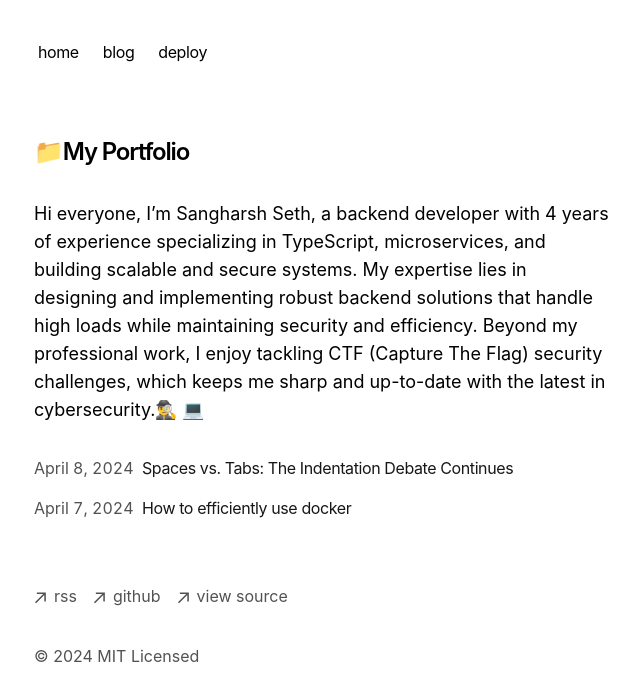
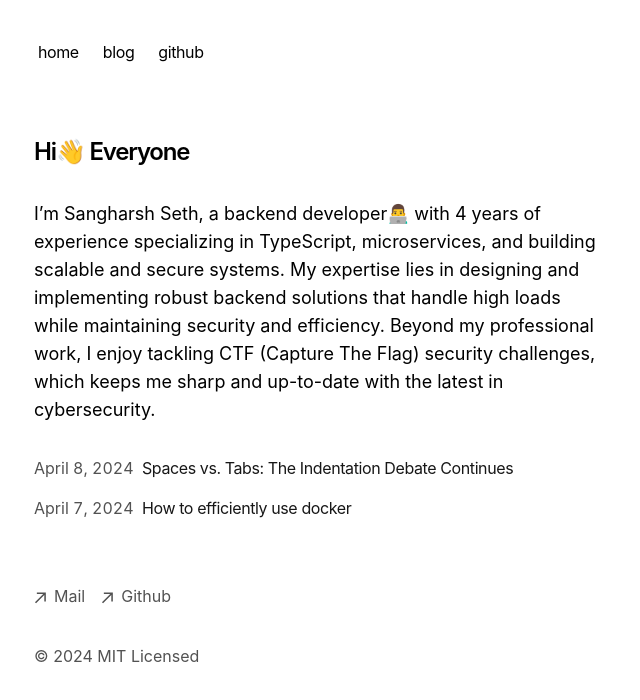
Before and after one commit to SangharshSeth/portfolio-website, a Next.js app: page / in a window 1280 px wide. Shown: the top 700 px of the page, without its empty margins (318-958 px from the left). Built offline with nearby package versions, Linux system fonts and the light colour scheme.

Commit message:
Website polish and many improvements

```diff
--- a/app/components/footer.tsx
+++ b/app/components/footer.tsx
@@ -24,10 +24,10 @@ export default function Footer() {
             className="flex items-center transition-all hover:text-neutral-800 dark:hover:text-neutral-100"
             rel="noopener noreferrer"
             target="_blank"
-            href="/rss"
+            href="mailto://sangharshbgh@gmail.com"
           >
             <ArrowIcon />
-            <p className="ml-2 h-7">rss</p>
+            <p className="ml-2 h-7">Mail</p>
           </a>
         </li>
         <li>
@@ -35,21 +35,10 @@ export default function Footer() {
             className="flex items-center transition-all hover:text-neutral-800 dark:hover:text-neutral-100"
             rel="noopener noreferrer"
             target="_blank"
-            href="https://github.com/vercel/next.js"
+            href="https://github.com/sangharshseth"
           >
             <ArrowIcon />
-            <p className="ml-2 h-7">github</p>
-          </a>
-        </li>
-        <li>
-          <a
-            className="flex items-center transition-all hover:text-neutral-800 dark:hover:text-neutral-100"
-            rel="noopener noreferrer"
-            target="_blank"
-            href="https://vercel.com/templates/next.js/portfolio-starter-kit"
-          >
-            <ArrowIcon />
-            <p className="ml-2 h-7">view source</p>
+            <p className="ml-2 h-7">Github</p>
           </a>
         </li>
       </ul>
--- a/app/components/nav.tsx
+++ b/app/components/nav.tsx
@@ -7,9 +7,9 @@ const navItems = {
   '/blog': {
     name: 'blog',
   },
-  'https://vercel.com/templates/next.js/portfolio-starter-kit': {
-    name: 'deploy',
-  },
+  '/github.com/sangharshseth': {
+    name: 'github'
+  }
 }
 
 export function Navbar() {
--- a/app/layout.tsx
+++ b/app/layout.tsx
@@ -12,7 +12,7 @@ export const metadata: Metadata = {
   metadataBase: new URL(baseUrl),
   title: {
     default: 'Sangharsh',
-    template: '%s | Next.js Portfolio Starter',
+    template: '%s | The backend garden',
   },
   description: 'This is my portfolio.',
   openGraph: {
--- a/app/page.tsx
+++ b/app/page.tsx
@@ -4,11 +4,10 @@ export default function Page() {
   return (
     <section>
       <h1 className="mb-8 text-2xl font-semibold tracking-tighter flex items-center">
-        <span role="img" aria-label="portfolio">📁</span> My Portfolio
+        Hi👋 Everyone
       </h1>
       <p className="mb-4 text-lg">
-        {`Hi everyone, I’m Sangharsh Seth, a backend developer with 4 years of experience specializing in TypeScript, microservices, and building scalable and secure systems. My expertise lies in designing and implementing robust backend solutions that handle high loads while maintaining security and efficiency. Beyond my professional work, I enjoy tackling CTF (Capture The Flag) security challenges, which keeps me sharp and up-to-date with the latest in cybersecurity.`}
-        <span role="img" aria-label="security">🕵️‍♂️</span> <span role="img" aria-label="code">💻</span>
+        {`I’m Sangharsh Seth, a backend developer👨‍💻 with 4 years of experience specializing in TypeScript, microservices, and building scalable and secure systems. My expertise lies in designing and implementing robust backend solutions that handle high loads while maintaining security and efficiency. Beyond my professional work, I enjoy tackling CTF (Capture The Flag) security challenges, which keeps me sharp and up-to-date with the latest in cybersecurity.`}
       </p>
       <div className="my-8">
         <BlogPosts />
```
